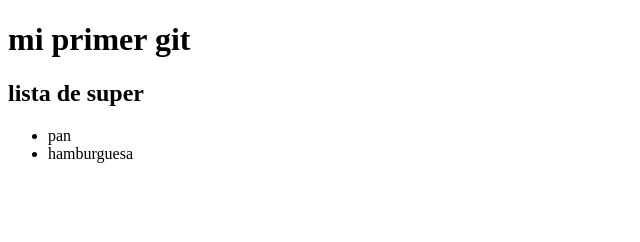
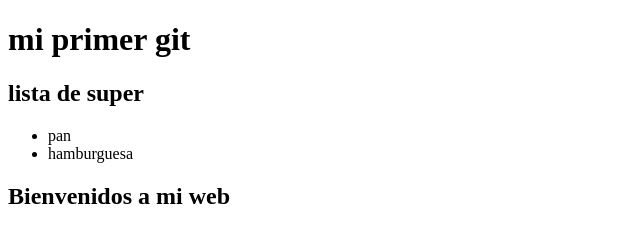
Before and after one commit to jerostagno/Mi-segundo-git, a plain HTML site: page index.html in a window 1280 px wide. Shown: the whole page, without its empty margins (0-640 px from the left). Drawn offline with Linux system fonts and the light colour scheme.

Commit message:
agregue unos titulos

```diff
--- a/index.html
+++ b/index.html
@@ -12,7 +12,8 @@
     <ul>
         <li>pan</li>
         <li>hamburguesa</li>
-
     </ul>
+    <!--Titulos-->
+    <h2>Bienvenidos a mi web</h2>
 </body>
 </html>
```
